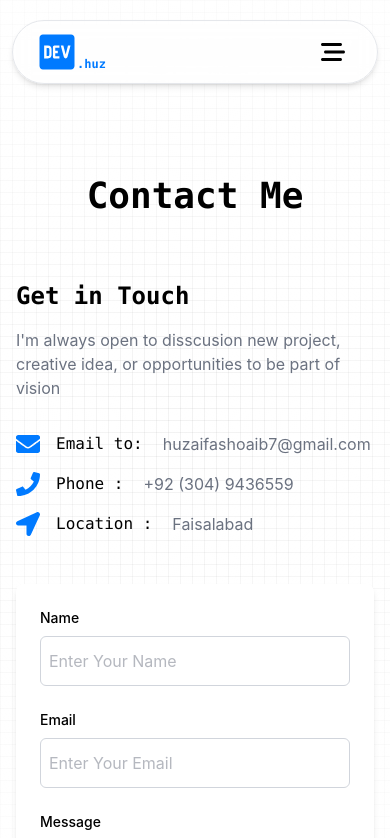
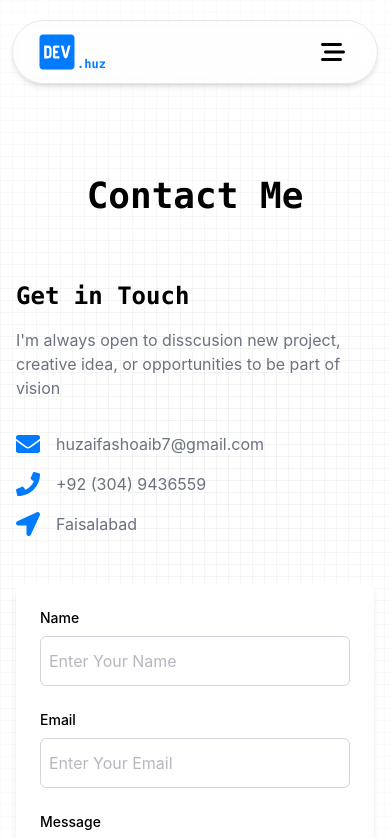
Before and after one commit to huzaifashuaib/Dev-Portfilio, a Next.js app: page /contact in a window 390 px wide. Shown: the top 838 px of the page. Built offline with nearby package versions, Linux system fonts and the light colour scheme.

Commit message:
fix: icons fixes

```diff
--- a/src/app/contact/page.tsx
+++ b/src/app/contact/page.tsx
@@ -85,10 +85,10 @@ const Page = () => {
             <div className="flex items-center space-x-4">
               <FaEnvelope className="size-6 text-primary" />
               <div className="flex items-center space-x-5">
-                <h3 className="text-bold font-mono">Email to:</h3>
+                <h3 className="hidden md:flex text-bold font-mono">Email:</h3>
                 <Link
                   href={"mailto:huzaifashoaib7@gmail.com"}
-                  className="text-secondary hover:text-primary"
+                  className="text-secondary hover:text-primary "
                 >
                   huzaifashoaib7@gmail.com
                 </Link>
@@ -98,7 +98,7 @@ const Page = () => {
             <div className="flex items-center space-x-4">
               <FaPhone className="size-6 text-primary" />
               <div className="flex items-center space-x-5">
-                <h3 className="text-bold font-mono">Phone :</h3>
+                <h3 className="hidden md:flex text-bold font-mono">Phone :</h3>
                 <Link
                   href={"tel:+92 3049436559"}
                   className="text-secondary hover:text-primary"
@@ -111,7 +111,9 @@ const Page = () => {
             <div className="flex items-center space-x-4">
               <FaLocationArrow className="size-6 text-primary" />
               <div className="flex items-center space-x-5">
-                <h3 className="text-bold font-mono">Location :</h3>
+                <h3 className="hidden md:flex text-bold font-mono">
+                  Location :
+                </h3>
                 <p className="text-secondary hover:text-primary cursor-pointer">
                   Faisalabad
                 </p>
```
